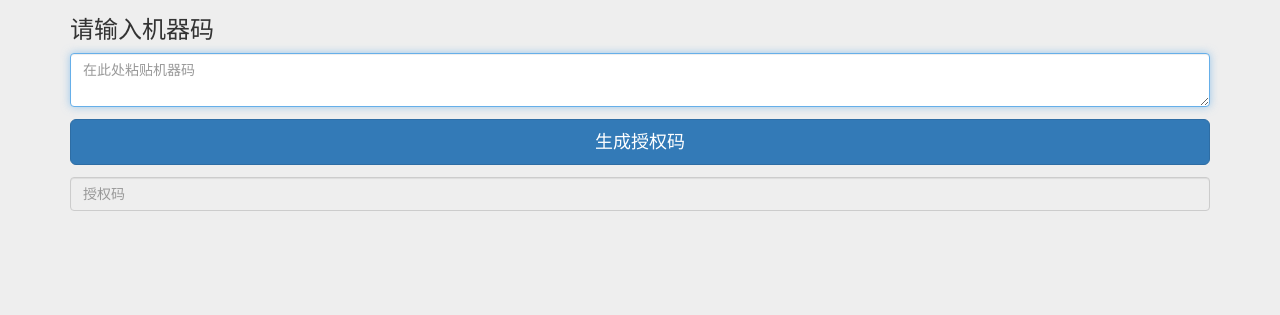
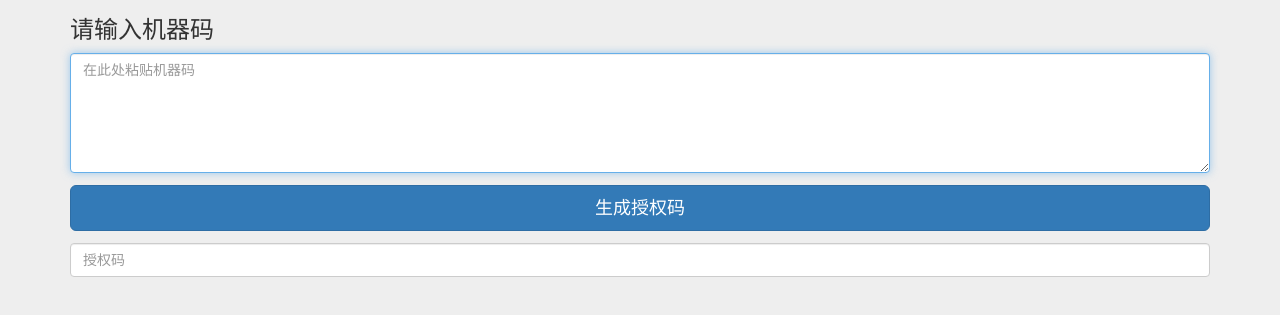
Before and after one commit to gnibuoz/LicenseManager, a plain HTML site: page index.html in a window 1280 px wide. Shown: the part 103-418 px from the top of the page. Drawn offline with nearby package versions, Linux system fonts and the light colour scheme.

Commit message:
Update index.html

```diff
--- a/index.html
+++ b/index.html
@@ -87,12 +87,13 @@ _0xcab06f[_0x12d7('0x83')][_0x12d7('0x31')]=function(){var _0x2c3756=_0xcab06f[_
           placeholder="在此处粘贴机器码"
           required
           autofocus
+          style="height: 120px;"
         ></textarea>
         <label for="code" class="sr-only">授权码</label>
         <button class="btn btn-lg btn-primary btn-block" style="margin: 12px 0px;" onclick="generate();document.getElementById('code').focus();document.getElementById('code').select();">
           生成授权码
         </button>
-        <input id="code" class="form-control" placeholder="授权码" readonly/>
+        <input id="code" class="form-control" placeholder="授权码"/>
     </div>
   </body>
 </html>
```
